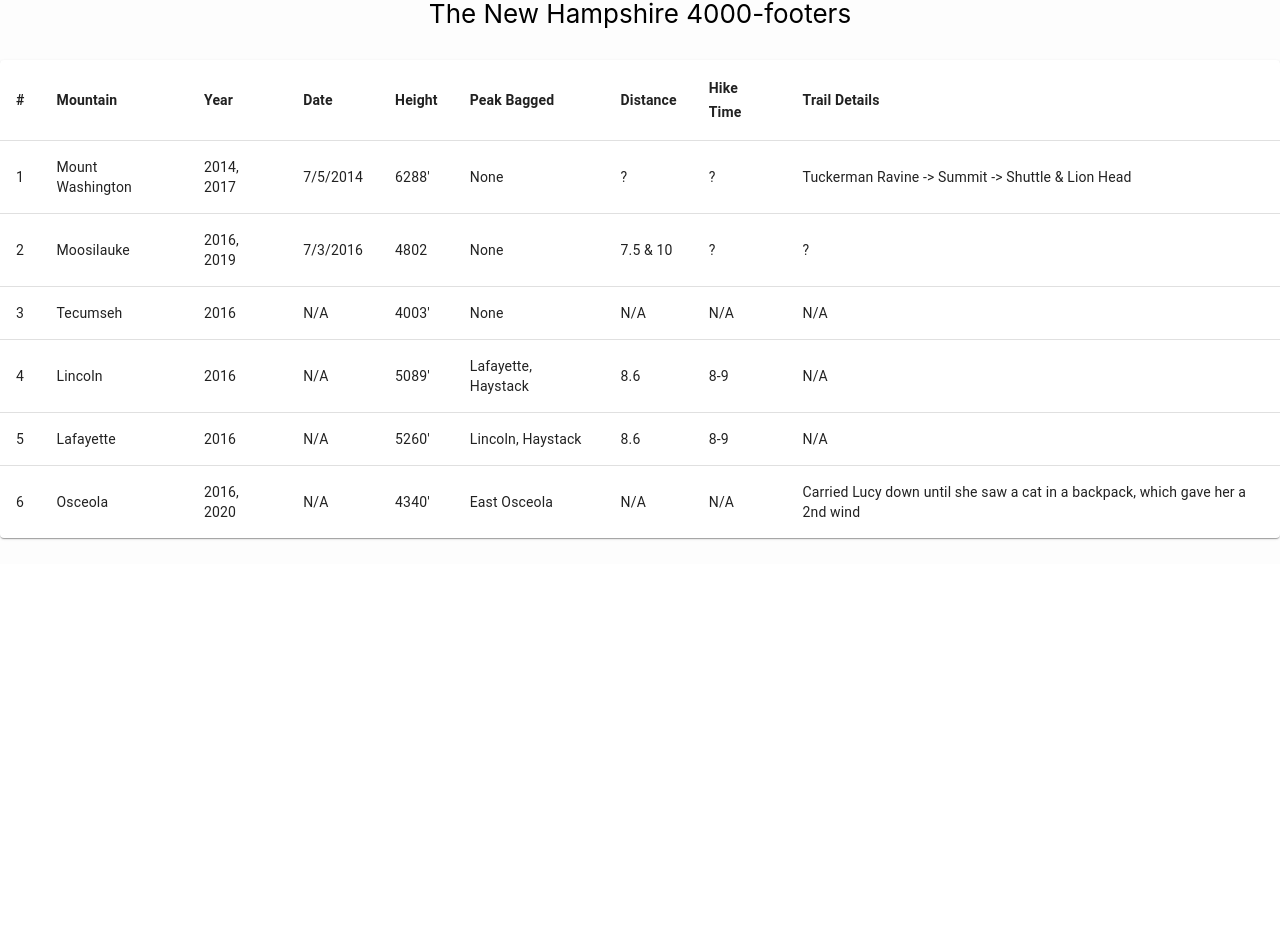
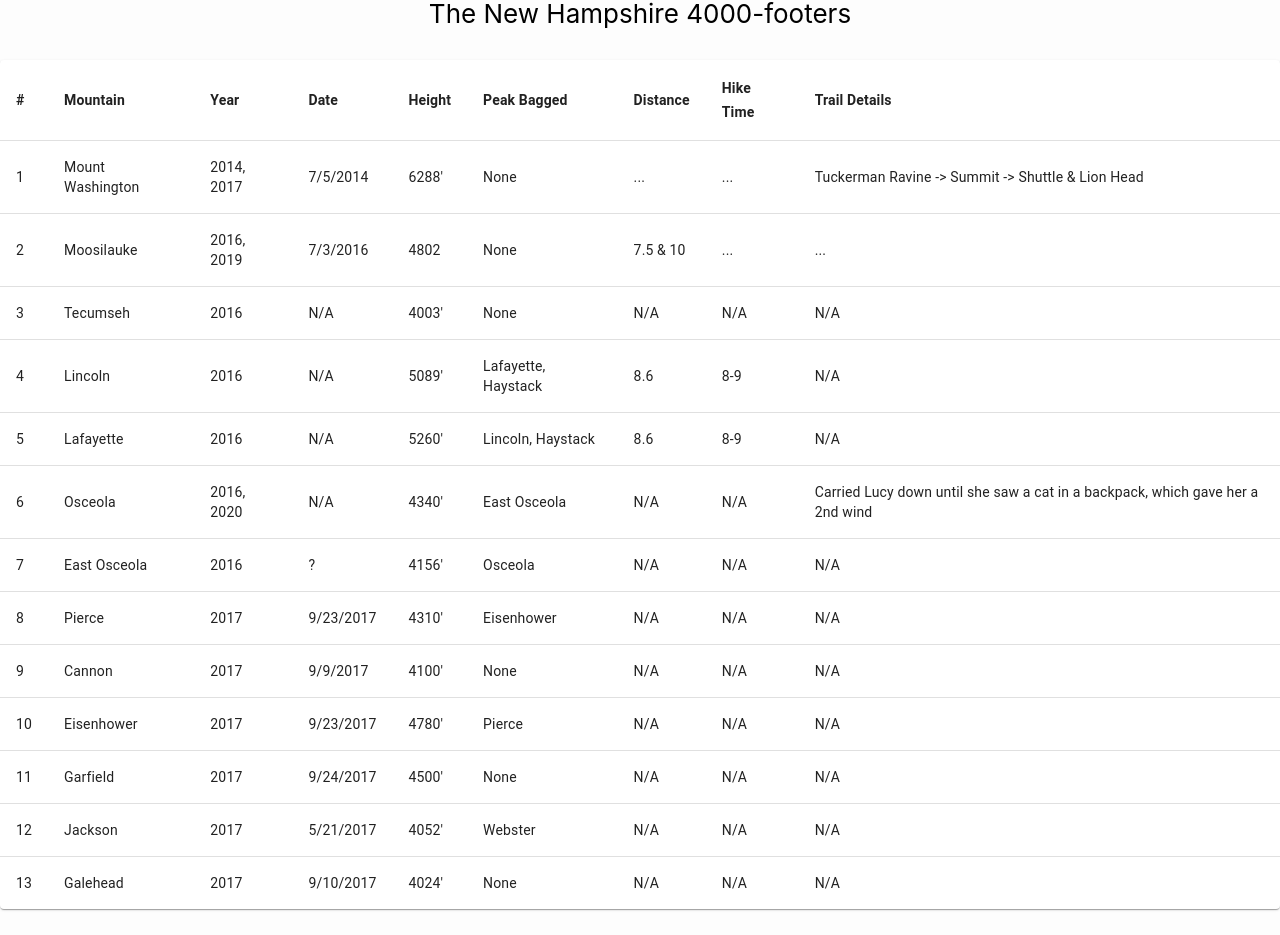
Before and after one commit to cdvieu/cv-mountains, a React (Create React App) app: page / in a window 1280 px wide. Shown: the part 446-1381 px from the top of the page. Before the commit the page ends 1010 px from the top, so only its background shows below. Built offline with nearby package versions, Linux system fonts and the light colour scheme.

Commit message:
adding mountains

```diff
--- a/src/Table.js
+++ b/src/Table.js
@@ -13,19 +13,32 @@ function createData(number, name, year, date, height, peakBagged, distance, hike
 }
 
 const rows = [
-  createData('1', 'Mount Washington', '2014, 2017','7/5/2014', "6288'", 'None', '?', '?', 'Tuckerman Ravine -> Summit -> Shuttle & Lion Head'),
-  createData('2', 'Moosilauke', '2016, 2019', '7/3/2016', '4802', 'None',	'7.5 & 10', '?', '?'),
+  createData('1', 'Mount Washington', '2014, 2017','7/5/2014', "6288'", 'None', '...', '...', 'Tuckerman Ravine -> Summit -> Shuttle & Lion Head'),
+  createData('2', 'Moosilauke', '2016, 2019', '7/3/2016', '4802', 'None',	'7.5 & 10', '...', '...'),
   createData('3', 'Tecumseh', '2016',	'N/A', "4003'", 'None', 'N/A', 'N/A', 'N/A'),
   createData('4', 'Lincoln', '2016', 'N/A', "5089'", 'Lafayette, Haystack', '8.6', '8-9', 'N/A'),
   createData('5', 'Lafayette', '2016', 'N/A',	"5260'", 'Lincoln, Haystack',	'8.6', '8-9',	'N/A'),
-  createData('6', 'Osceola', '2016, 2020', 'N/A', "4340'", 'East Osceola', 'N/A',	'N/A', 'Carried Lucy down until she saw a cat in a backpack, which gave her a 2nd wind')
-// East Osceola	2016	?	4156'	Osceola	N/A	N/A	N/A
-// Pierce	2017	9/23/2017	4310'	Eisenhower	N/A	N/A	N/A
-// Cannon	2017	9/9/2017	4100'	None	N/A	N/A	N/A
-// Eisenhower	2017	9/23/2017	4780'	Pierce	N/A	N/A	N/A
-// Garfield	2017	9/24/2017	4500'	None	N/A	N/A	N/A
-// Jackson	2017	5/21/2017	4052'	Webster	N/A	N/A	N/A
-// Galehead	2017	9/10/2017	4024'	None	N/A	N/A	N/A
+  createData('6', 'Osceola', '2016, 2020', 'N/A', "4340'", 'East Osceola', 'N/A',	'N/A', 'Carried Lucy down until she saw a cat in a backpack, which gave her a 2nd wind'),
+  createData('7', 'East Osceola', '2016',	'?', "4156'", 'Osceola', 'N/A', 'N/A', 'N/A'),
+  createData('8', 'Pierce',	'2017', '9/23/2017', "4310'",	'Eisenhower',	'N/A', 'N/A',	'N/A'),
+  createData('9', 'Cannon',	'2017',	'9/9/2017',	"4100'",	'None',	'N/A',	'N/A',	'N/A'),
+  createData('10','Eisenhower',	'2017',	'9/23/2017',	"4780'",	'Pierce',	'N/A',	'N/A',	'N/A'),
+  createData('11','Garfield',	'2017',	'9/24/2017',	"4500'",	'None',	'N/A',	'N/A',	'N/A'),
+  createData('12','Jackson',	'2017',	'5/21/2017',	"4052'",	'Webster',	'N/A',	'N/A',	'N/A'),
+  createData('13','Galehead',	'2017',	'9/10/2017',	"4024'",	'None',	'N/A',	'N/A',	'N/A')
+// 14	Field	2018	7/8/2018	4340'	Tom, Avalon	N/A	7 hours, 15 minutes	Avalon Trail
+// 15	Tom	2018	7/8/2018	4051'	Field, Avalon	N/A	7 hours, 15 minutes	Avalon Trail
+// 16	Waumbek	2018	7/7/2018	4006'	None	6.9	N/A	Starr King
+// 17	Monroe	2019	9/17/2019	5384'	None	6.8	7 hours, 25 minutes	Ammonoosuc Ravine Trail
+// 18	North Kinsman	2020	8/8/2020	4293'	South Kinsman	9.4	8 hours, 25 minutes	Lonesome Lake Trail -> Fishin Jimmy Trail -> Kinsman Ridge Trail
+// 19	South Kinsman	2020	8/8/2020	4358'	North Kinsman	9.4	8 hours, 25 minutes	Lonesome Lake Trail -> Fishin Jimmy Trail -> Kinsman Ridge Trail
+// 20	Liberty	2021	6/26/2021	4459'	Flume		7 hours, 50 minutes	Liberty Spring Trails out and back
+// 21	Flume	2021	6/26/2021	4328'	Liberty		7 hours, 50 minutes	Liberty Spring Trails out and back
+// 22	Willey	2021	10/9/2021	4285	None - out and back	4.8	4 hours, 30 minutes	Ethan Pond Trail -> Willey Range Trail
+// 23	Hale	2021	10/10/2021	4054'	None - out and back	4	3 hours, 10 minutes	Hale Brook Trail
+// 24	North Hancock	2022	7/3/2022	4380'	South Hancock	9.1	6 hours, 10 minutes	Hancock trail. Went to North Hancock first, then South Hancock
+// 25	South Hancock	2022	7/3/2022	4278'	North Hancock	9.1	6 hours, 10 minutes	Hancock trail. Went to North Hancock first, then South Hancock
+// 26	Carrigain	2022	10/1/2022	4683'	None	10.1	6 hours, 35 minutes	"Signal Ridge Trail - Canada Jay tried to take my peanut butter sandwhich. Also attacked Michelles head"
 ];
 
 const useStyles = makeStyles({
```
Also changed, not shown: src/App.js (+2 -10 lines).
